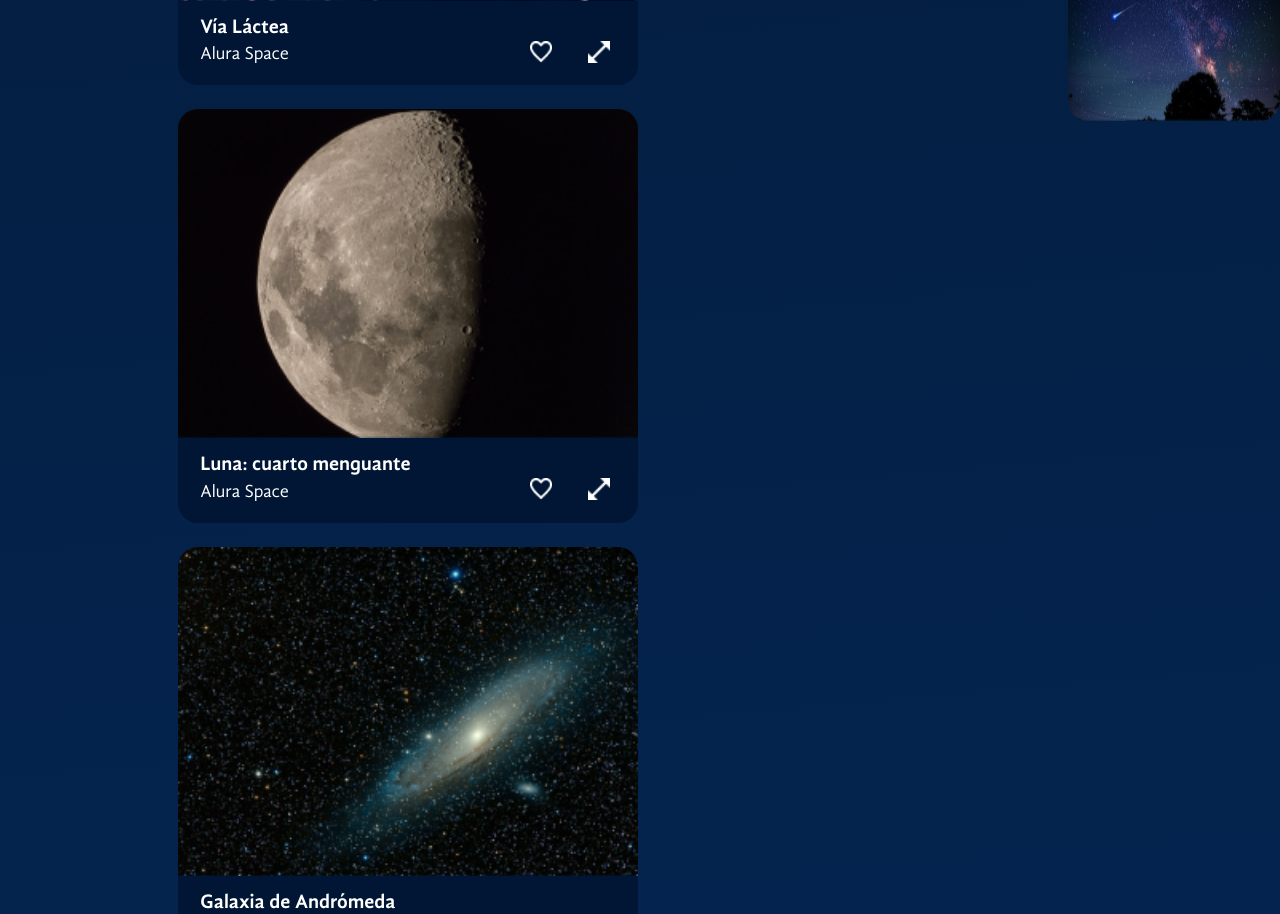
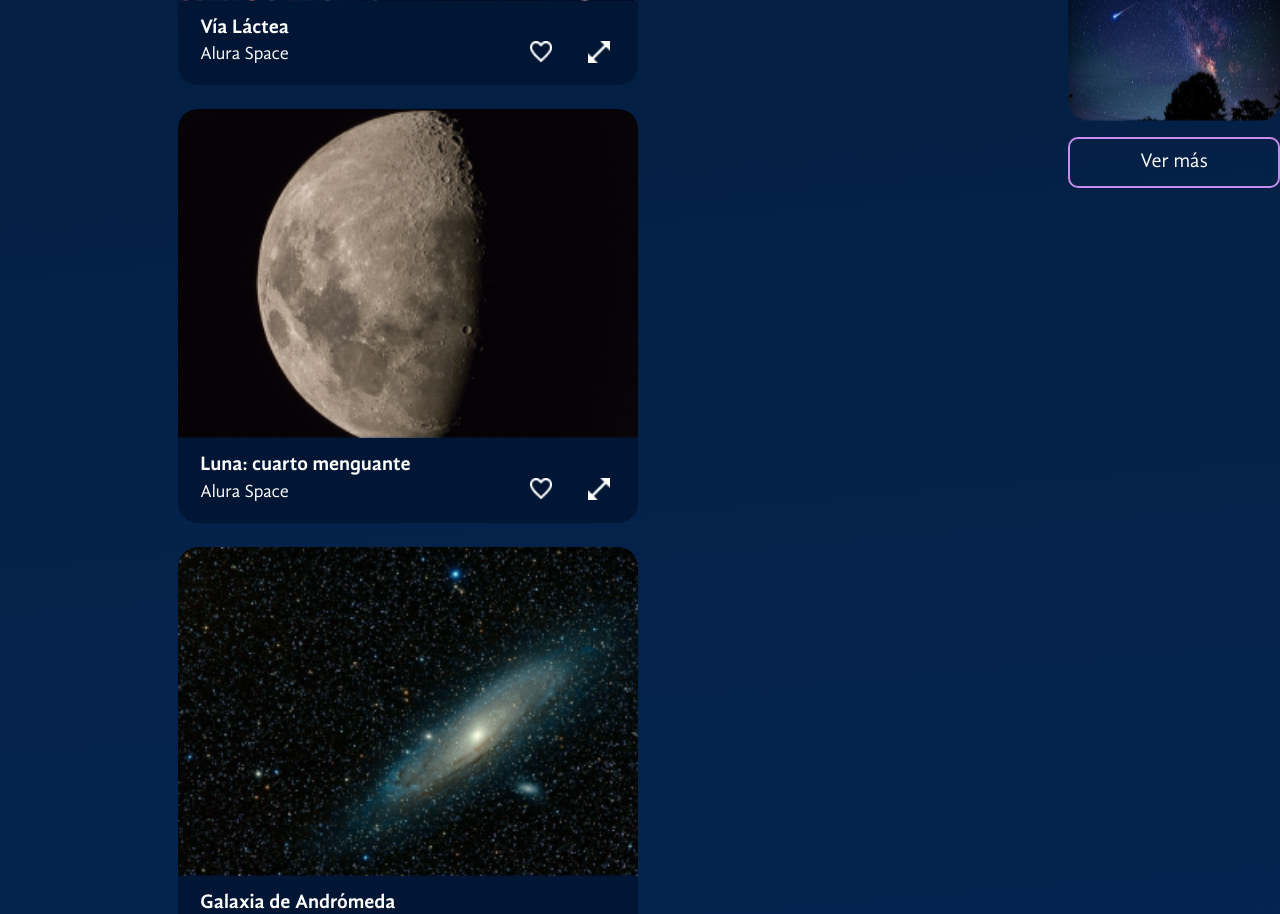
Before and after one commit to Gerts18/WEB_PRACTICE, a React (Vite) app in the folder REACT/space-app/: page / in a window 1280 px wide. Shown: the part 1480-2394 px from the top of the page. Built offline with nearby package versions, Linux system fonts and the light colour scheme.

Commit message:
Adding a button to Popular section

```diff
--- a/REACT/space-app/src/components/Gallery/Popular/index.jsx
+++ b/REACT/space-app/src/components/Gallery/Popular/index.jsx
@@ -12,7 +12,19 @@ const Container = styled.div`
     height: 158px;
     border-radius: 20px;
   }
+`
 
+const Button = styled.button`
+  background-color: transparent;
+  color: #fff;
+  border: 2px solid;
+  border-color: #C98CF1;
+  padding: 12px 20px;
+  font-size: 20px;
+  border-radius: 10px;
+  cursor: pointer;
+  width: 100%;
+  margin-top: 16px;
 `
 
 
@@ -27,7 +39,7 @@ const Popular = () => {
             } )
           }
         </Container>
-
+        <Button>Ver más</Button>
     </section>
   )
 }
```
